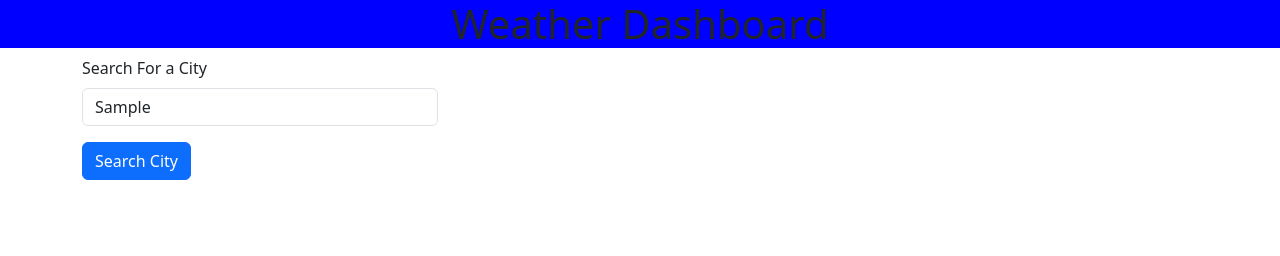
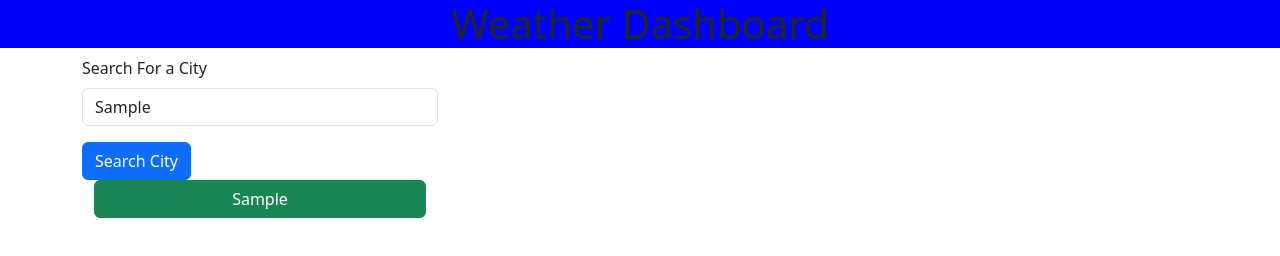
Before and after one commit to riaaah3/weather-forecast, a plain HTML site: page index.html in a window 1280 px wide. Both pictures are taken after typing "Sample" into the empty fields and a click on the button "Search City". Drawn offline with nearby package versions, Linux system fonts and the light colour scheme; no server answers.

Commit message:
added more elements

```diff
--- a/assets/script.js
+++ b/assets/script.js
@@ -1,19 +1,22 @@
 var formElement = document.getElementById("weathercity")
 var apiKey = "9f623ab5364492b2e8d301b8c97200b6"
-
-formElement.addEventListener("submit", function(evt){
+var previousSearch = JSON.parse(localStorage.getItem('weatherDashboard')) || []
+formElement.addEventListener("submit", function (evt) {
     evt.preventDefault()
 
     var city = document.getElementById("cityname").value
     console.log(city)
+    previousSearch.push(city)
     currentWeather(city)
+    localStorage.setItem('weatherDashboard', JSON.stringify(previousSearch))
+    displayDashboard()
     fiveDayForecast(city)
 })
 
 function currentWeather(city) {
-    var url =`https://api.openweathermap.org/data/2.5/weather?q=${city}&appid=${apiKey}&units=imperial` //back tics template literal
+    var url = `https://api.openweathermap.org/data/2.5/weather?q=${city}&appid=${apiKey}&units=imperial` //back tics template literal
     fetch(url)
-    .then(response =>  response.json())
+        .then(response => response.json())
         .then(apidata => {
             console.log(apidata)
 
@@ -31,13 +34,13 @@ function currentWeather(city) {
 }
 
 function fiveDayForecast(city) {
-    var url =`https://api.openweathermap.org/data/2.5/forecast?q=${city}&appid=${apiKey}` //back tics template literal
+    var url = `https://api.openweathermap.org/data/2.5/forecast?q=${city}&appid=${apiKey}` //back tics template literal
     fetch(url)
-    .then(response =>  response.json())
+        .then(response => response.json())
         .then(apidata => {
             console.log(apidata)
-        let htmlCode =""
-        for (let i = 0; i < apidata.list.length;i=i+8){
+            let htmlCode = ""
+            for (let i = 0; i < apidata.list.length; i = i + 8) {
                 htmlCode += `<div class="card" style="width: 18rem;">
             <div class="card-body">
               <h5 class="card-title">${apidata.list[i].dt_txt}</h5>
@@ -53,5 +56,13 @@ function fiveDayForecast(city) {
         })
 }
 
-
+function displayDashboard() {
+    var previousSearch = JSON.parse(localStorage.getItem('weatherDashboard')) || []
+    var htmlcode = ''
+    for (i = 0; i < previousSearch.length;i++){
+        htmlcode += `<button class="btn btn-success" type="button">${previousSearch[i]}</button>`
+    }
+    document.getElementById('previousSearch').innerHTML = htmlcode
+}
+displayDashboard()
 // let html = document.getElementById("previousSearch").innerHTML;
--- a/index.html
+++ b/index.html
@@ -25,7 +25,7 @@
                         <button type="submit" class="btn btn-primary">Search City</button>
                     </div>
                 </form>
-                <div class="container" id="previousSearch"></div>
+                <div class="container d-grid gap-2" id="previousSearch"></div>
             </aside>
             <article class="col-md-8" id="currentForecast">
 
```
Lines whose indentation alone changed are shown as unchanged.
